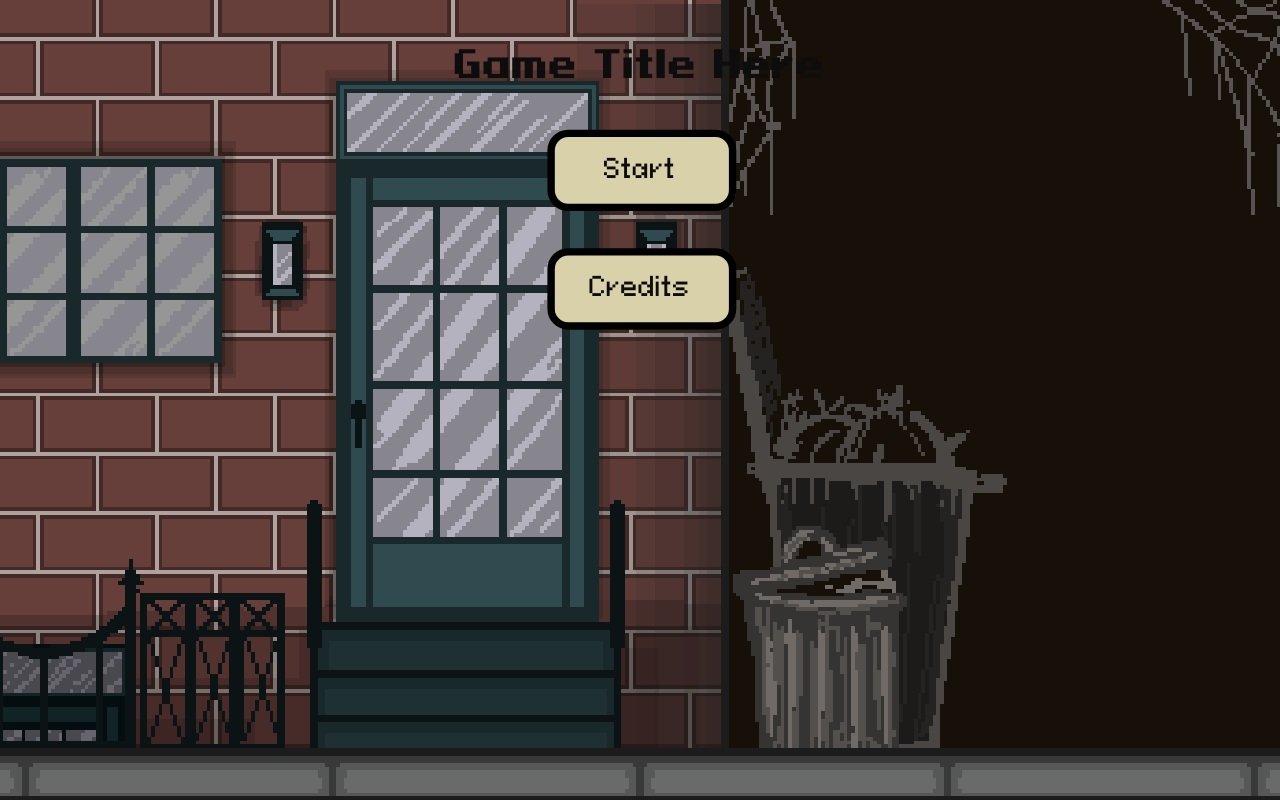
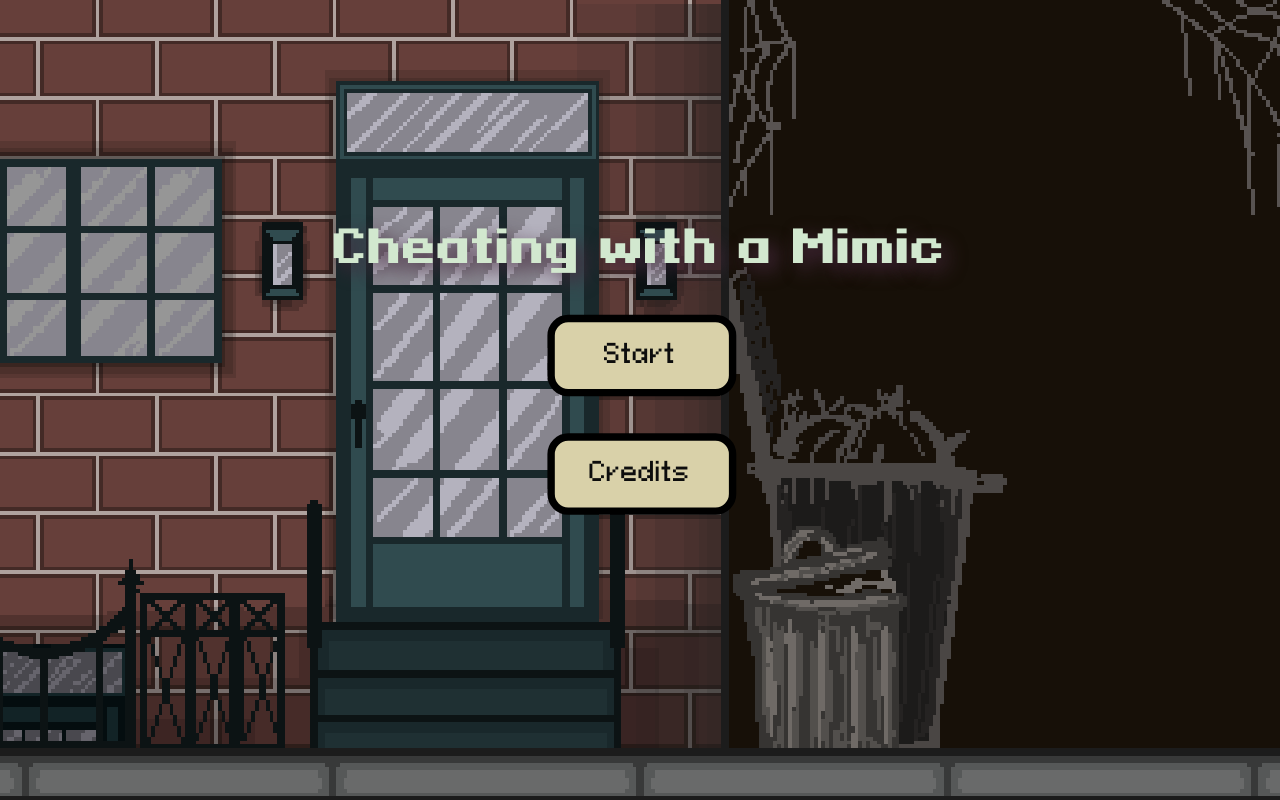
Before and after one commit to realKfiros/cheating-with-a-mimic, a React (Vite) app: page / in a window 1280 px wide. Built offline with nearby package versions, Linux system fonts and the light colour scheme.

Commit message:
changed the title name and added styles

```diff
--- a/src/components/Menus/MainMenu.tsx
+++ b/src/components/Menus/MainMenu.tsx
@@ -7,17 +7,20 @@ import Credits from "../modals/Credits";
 import BettingAmount from "../modals/BettingAmount";
 
 interface MainMenuProps {
-  onStart: ()=>void;
+  onStart: () => void;
 }
 
-const MainMenu:FC<MainMenuProps> = ({onStart}) => {
+const MainMenu: FC<MainMenuProps> = ({ onStart }) => {
   const { openDialog }: any = useContext(AppContext);
 
   return (
     <div css={menu}>
-      <div className="title">Game Title Here</div>
+      <div className="title">Cheating with a Mimic</div>
       <MenuButton text="Start" onClick={() => onStart()} />
-      <MenuButton text="Credits" onClick={() => openDialog({title: "Credits", content: <Credits />})} />
+      <MenuButton
+        text="Credits"
+        onClick={() => openDialog({ title: "Credits", content: <Credits /> })}
+      />
     </div>
   );
 };
--- a/src/styles.tsx
+++ b/src/styles.tsx
@@ -5,6 +5,7 @@ export const menu = css`
   flex-direction: column;
   color: #0d0d0d;
   justify-content: center;
+  margin-top: 50px;
   align-items: center;
 
   > * {
@@ -13,8 +14,11 @@ export const menu = css`
 
   .title {
     font-family: "PixeliodSansBold";
-    font-size: 10px;
+    font-size: 12px;
     margin-bottom: 1px;
+    color: #d2e8cf;
+    text-shadow: 2px 2px 5px #45283c;
+    /* -webkit-text-stroke: 0.75px #45283c; */
   }
 `;
 
```
